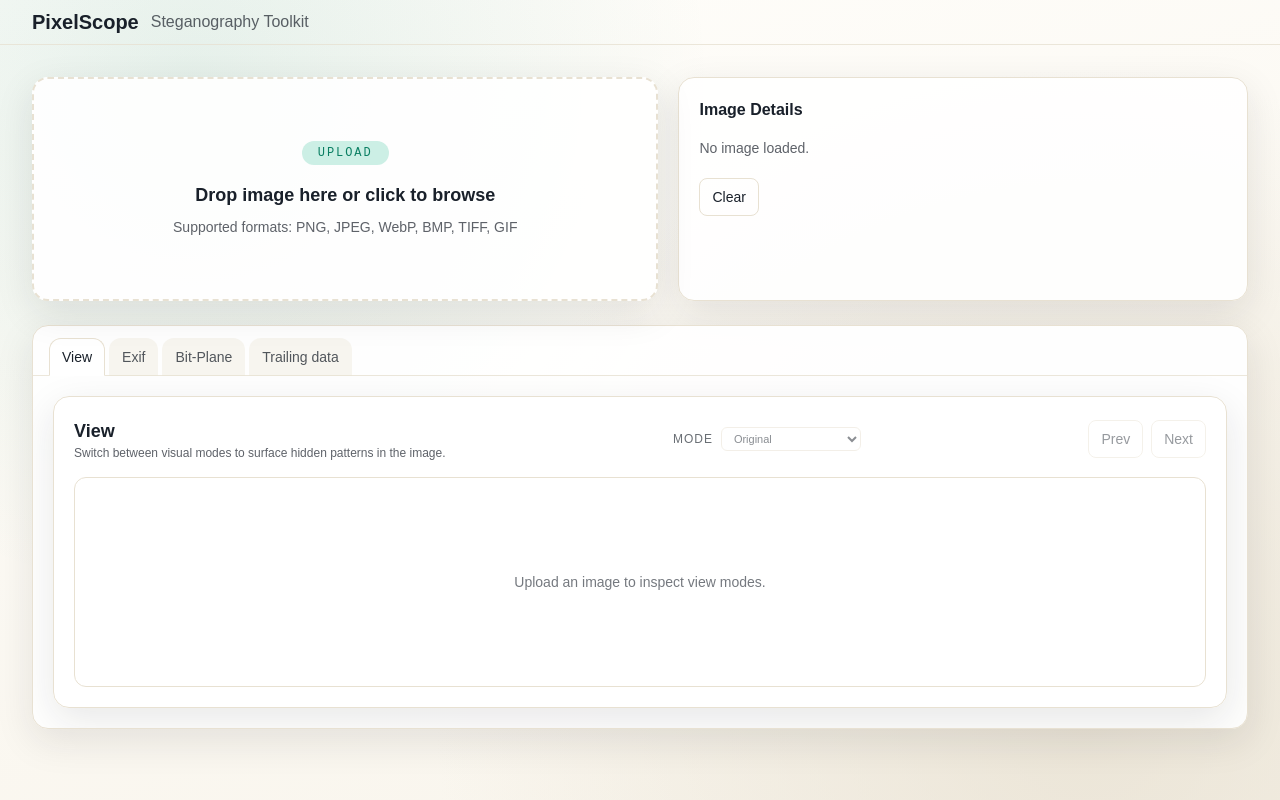
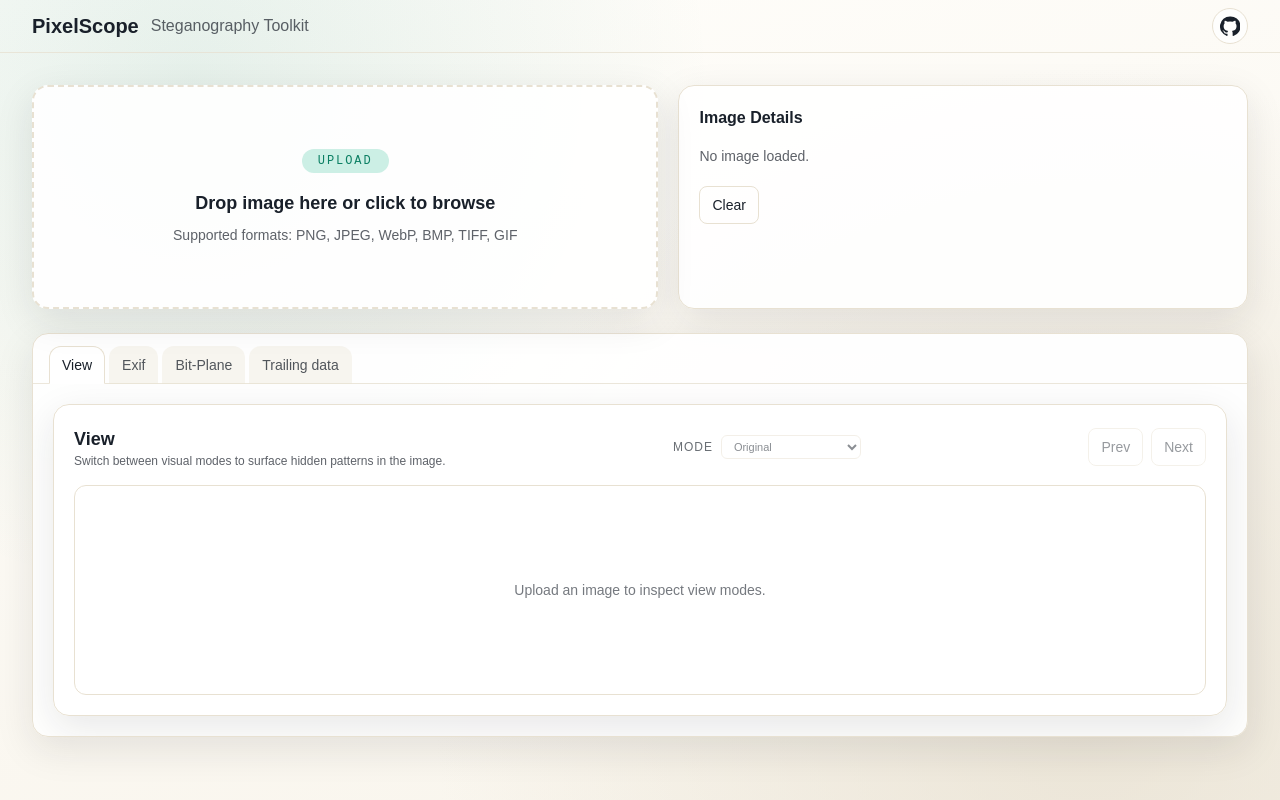
Before and after one commit to shinkbr/pixelscope, a React (Vite) app: page / in a window 1280 px wide. Built offline with nearby package versions, Linux system fonts and the light colour scheme.

Commit message:
Add GitHub link to header

```diff
--- a/src/App.tsx
+++ b/src/App.tsx
@@ -736,6 +736,7 @@
     <div className="min-h-screen">
       <header className="border-b border-clay/80 bg-transparent py-2">
         <div className="mx-auto w-full max-w-7xl px-4 md:px-8">
+          <div className="flex items-center justify-between gap-3">
             <div className="flex items-center gap-3">
               <h1 className="text-lg font-semibold leading-tight text-ink md:text-xl">
                 PixelScope
@@ -743,6 +744,23 @@
               <span className="text-sm text-ink/70 md:text-base">
                 Steganography Toolkit
               </span>
+            </div>
+            <a
+              href="https://github.com/shinkbr/pixelscope"
+              target="_blank"
+              rel="noopener noreferrer"
+              aria-label="View PixelScope repository on GitHub"
+              className="inline-flex h-9 w-9 items-center justify-center rounded-full border border-clay bg-white/80 text-ink transition hover:border-accent hover:text-accent"
+            >
+              <svg
+                aria-hidden="true"
+                viewBox="0 0 24 24"
+                className="h-5 w-5"
+                fill="currentColor"
+              >
+                <path d="M12 .5a12 12 0 0 0-3.79 23.39c.6.11.82-.26.82-.58v-2.1c-3.34.73-4.04-1.42-4.04-1.42-.55-1.37-1.34-1.73-1.34-1.73-1.1-.74.08-.73.08-.73 1.2.09 1.83 1.2 1.83 1.2 1.08 1.8 2.82 1.28 3.5.98.1-.76.43-1.28.78-1.58-2.67-.3-5.48-1.3-5.48-5.9 0-1.3.47-2.37 1.24-3.2-.13-.3-.54-1.52.12-3.16 0 0 1.02-.32 3.34 1.22a11.9 11.9 0 0 1 6.08 0c2.33-1.54 3.34-1.22 3.34-1.22.66 1.64.25 2.86.12 3.16.77.83 1.24 1.9 1.24 3.2 0 4.61-2.81 5.59-5.49 5.88.44.37.82 1.1.82 2.22v3.29c0 .32.22.7.83.58A12 12 0 0 0 12 .5Z" />
+              </svg>
+            </a>
           </div>
         </div>
       </header>
```
Also changed, not shown: 2 other files (tests, documents, lock files or other folders). Lines whose indentation alone changed are shown as unchanged.
